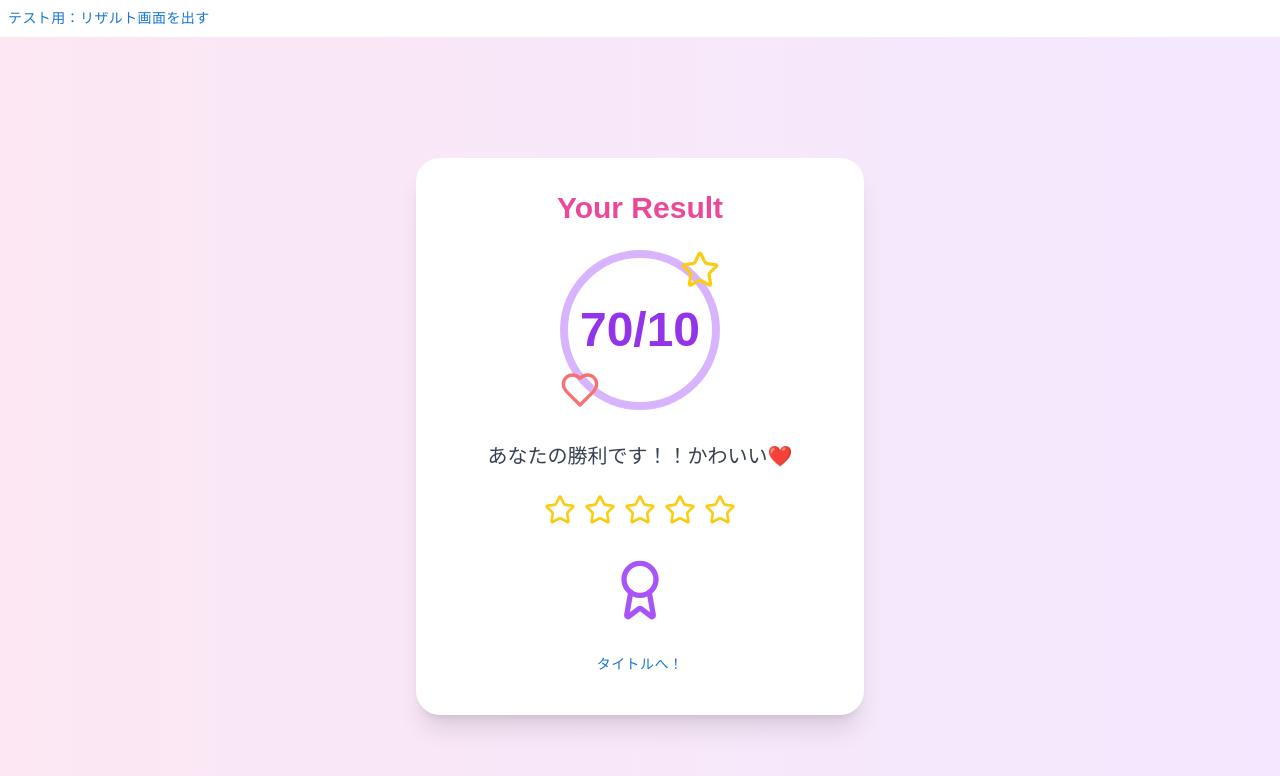
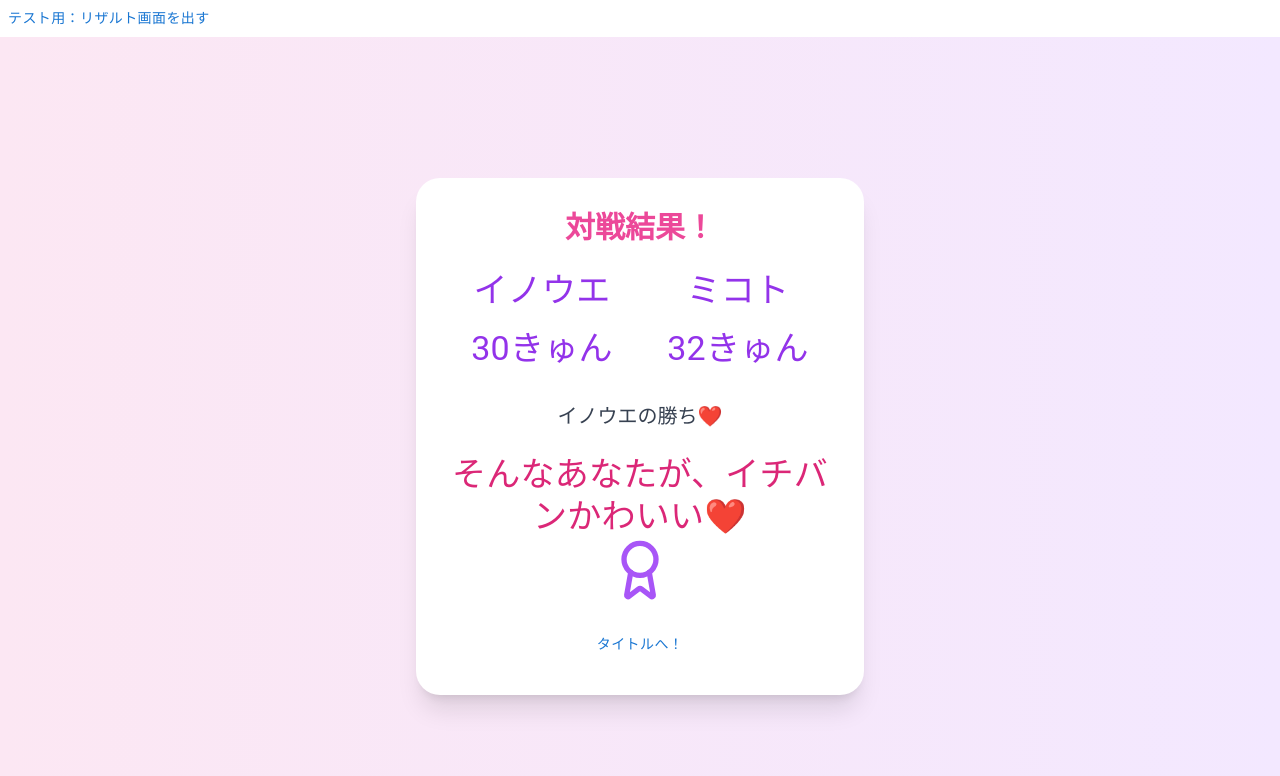
Before and after one commit to Cauchy27/ishinomaki_hack_team_azuma, a Next.js app: page / in a window 1280 px wide. Both pictures are taken after a click on the button "テスト用：リザルト画面を出す". Shown: the top 776 px of the page. Built offline with nearby package versions, Linux system fonts and the light colour scheme; no server answers.

Commit message:
リザルト画面整理

```diff
--- a/app/_screen/result.tsx
+++ b/app/_screen/result.tsx
@@ -4,22 +4,24 @@ import * as React from 'react';
 import { useState, useEffect } from 'react';
 import { Star, Heart, Award } from 'lucide-react';
 
-import { Button } from '@mui/material';
+import { Button, Typography} from '@mui/material';
+import Grid from '@mui/material/Grid2';
+
 
 import { soundPlay } from '../_component/soundPlay';
 
 const SoundEffect = "/sound/result1.mp3";
 
 interface CuteResultScreenProps {
-  score: number;
-  totalQuestions: number;
+  score1: number;
+  score2: number;
+  name1:string;
+  name2:string;
   message: string;
   goTitle:()=> void
 }
 
-const Result: React.FC<CuteResultScreenProps> = ({ score, totalQuestions, message, goTitle}) => {
-
-  const percentage = (score / totalQuestions) * 100;
+const Result: React.FC<CuteResultScreenProps> = ({ score1, score2, name1, name2, message, goTitle}) => {
 
   useEffect(()=>{
     soundPlay(SoundEffect);
@@ -29,29 +31,56 @@ const Result: React.FC<CuteResultScreenProps> = ({ score, totalQuestions, messag
   return(
         <div className="flex items-center justify-center min-h-screen w-full bg-gradient-to-r from-pink-100 to-purple-100 p-4">
           <div className="bg-white rounded-3xl shadow-xl p-8 w-full max-w-md mx-auto text-center">
-            <h1 className="text-3xl font-bold mb-6 text-pink-500">Your Result</h1>
+            <h1 className="text-3xl font-bold mb-6 text-pink-500">対戦結果！</h1>
 
-            <div className="relative w-40 h-40 mx-auto mb-8">
-              <div className="absolute inset-0 flex items-center justify-center">
-                <div className="w-full h-full rounded-full border-8 border-purple-300"></div>
-              </div>
-              <div className="absolute inset-0 flex items-center justify-center">
-                <span className="text-5xl font-bold text-purple-600">{score}/{totalQuestions}</span>
-              </div>
-              <Star className="absolute top-0 right-0 text-yellow-400 w-10 h-10" />
-              <Heart className="absolute bottom-0 left-0 text-red-400 w-10 h-10" />
+            <div className="relative mx-auto mb-8">
+              <Grid
+                container
+                spacing={1}
+                direction="row"
+                alignItems="center"
+                justifyContent="center"
+              >
+                <Grid size={6}>
+                  <Grid
+                    container
+                    spacing={2}
+                    direction="column"
+                    alignItems="center"
+                    justifyContent="center"
+                  >
+                    <Grid size={10}>
+                      <Typography variant='h4' className="font-bold text-purple-600">{name1}</Typography>
+                    </Grid>
+                    <Grid size={10}>
+                      <Typography variant='h4' className="font-bold text-purple-600">{score1}きゅん</Typography>
+                    </Grid>
+                  </Grid>
+                </Grid>
+                <Grid size={6}>
+                  <Grid
+                    container
+                    spacing={2}
+                    direction="column"
+                    alignItems="center"
+                    justifyContent="center"
+                  >
+                    <Grid size={10}>
+                      <Typography variant='h4' className="font-bold text-purple-600">{name2}</Typography>
+                    </Grid>
+                    <Grid size={10}>
+                      <Typography variant='h4' className="font-bold text-purple-600">{score2}きゅん</Typography>
+                    </Grid>
+                  </Grid>
+                </Grid>
+              </Grid>
             </div>
 
-            <p className="text-xl mb-6 text-gray-700">{message}</p>
+            <p className="text-xl mb-6 text-gray-700">{name1>name2?name1+"の勝ち❤️":name1<name2?name1+"の勝ち❤️":"どっちもかわいい❤️"}</p>
 
-            <div className="flex justify-center items-center space-x-2 mb-8">
-              {[...Array(5)].map((_, i) => (
-                <Star
-                  key={i}
-                  className={`w-8 h-8 ${i < Math.round(percentage / 20) ? 'text-yellow-400' : 'text-gray-300'}`}
-                />
-              ))}
-            </div>
+            {/* <Star className="text-yellow-400 w-10 h-10" /> */}
+            <Typography variant='h4' className='text-pink-600'>{message}</Typography>
+
 
             <Award className="mx-auto text-purple-500 w-16 h-16 mb-6" />
 
--- a/app/page.tsx
+++ b/app/page.tsx
@@ -11,12 +11,18 @@ import { useState, useEffect } from "react";
 
 const pageTargetList = ["title", "select", "battle"];
 
+const testPlayersData = ["イノウエ","ミコト"]
+
 const Home = () => {
 
   const [resultIs, setResultIs] = useState<boolean>(false);
   const [pageTarget, setPageTarget] = useState<string>("title");
+  const [players, setPlayers] = useState<string[]>(["",""])
 
   const goResult = () => {
+    if(players[0] == players[1] && players[0] == ""){
+      setPlayers(testPlayersData);
+    }
     setResultIs(true);
     setPageTarget("");
   }
@@ -47,9 +53,11 @@ const Home = () => {
       {
         resultIs &&
         <Result
-          score={70}
-          totalQuestions={10}
-          message="あなたの勝利です！！かわいい❤️"
+          score1={30}
+          score2={32}
+          name1={players[0]}
+          name2={players[1]}
+          message="そんなあなたが、イチバンかわいい❤️"
           goTitle={goTitle}
         />
       }
```
